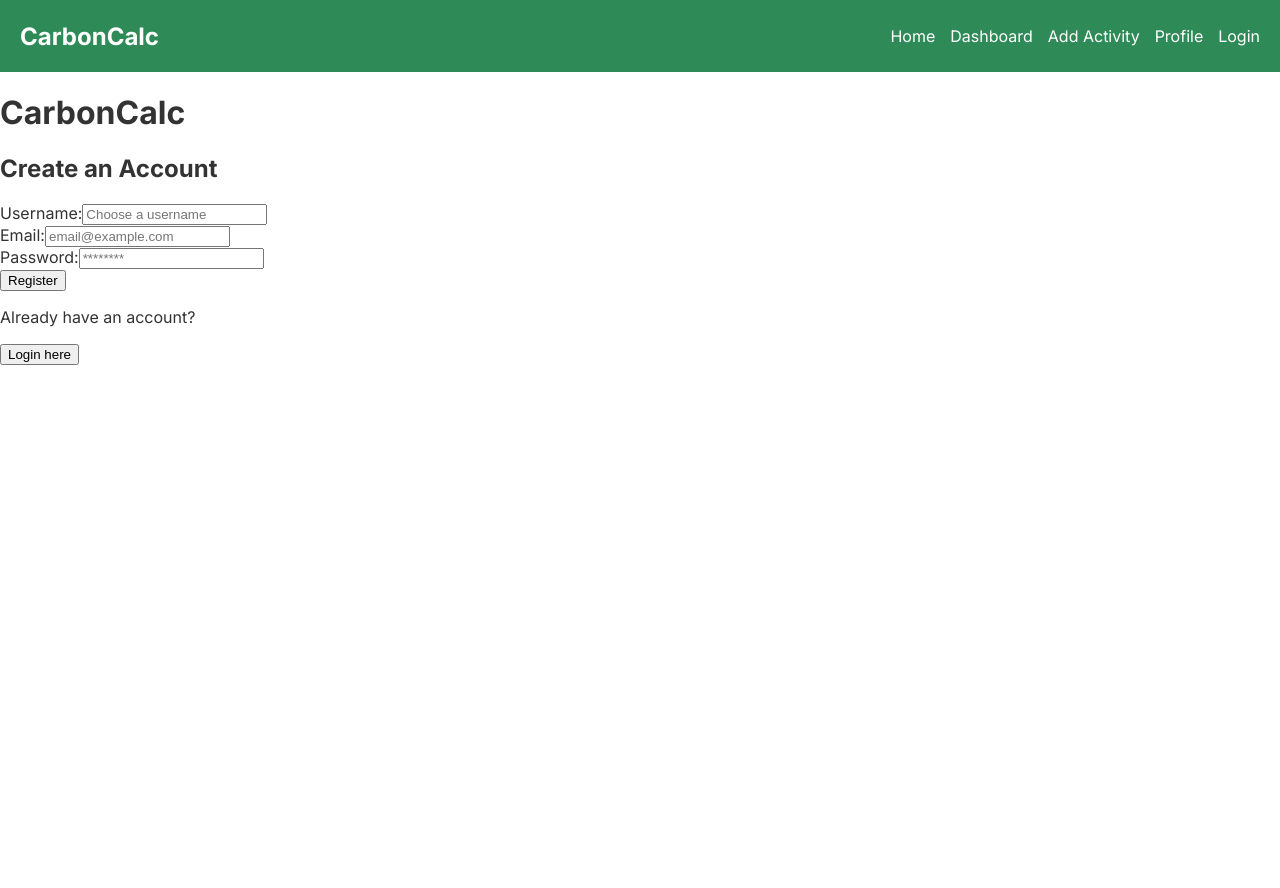
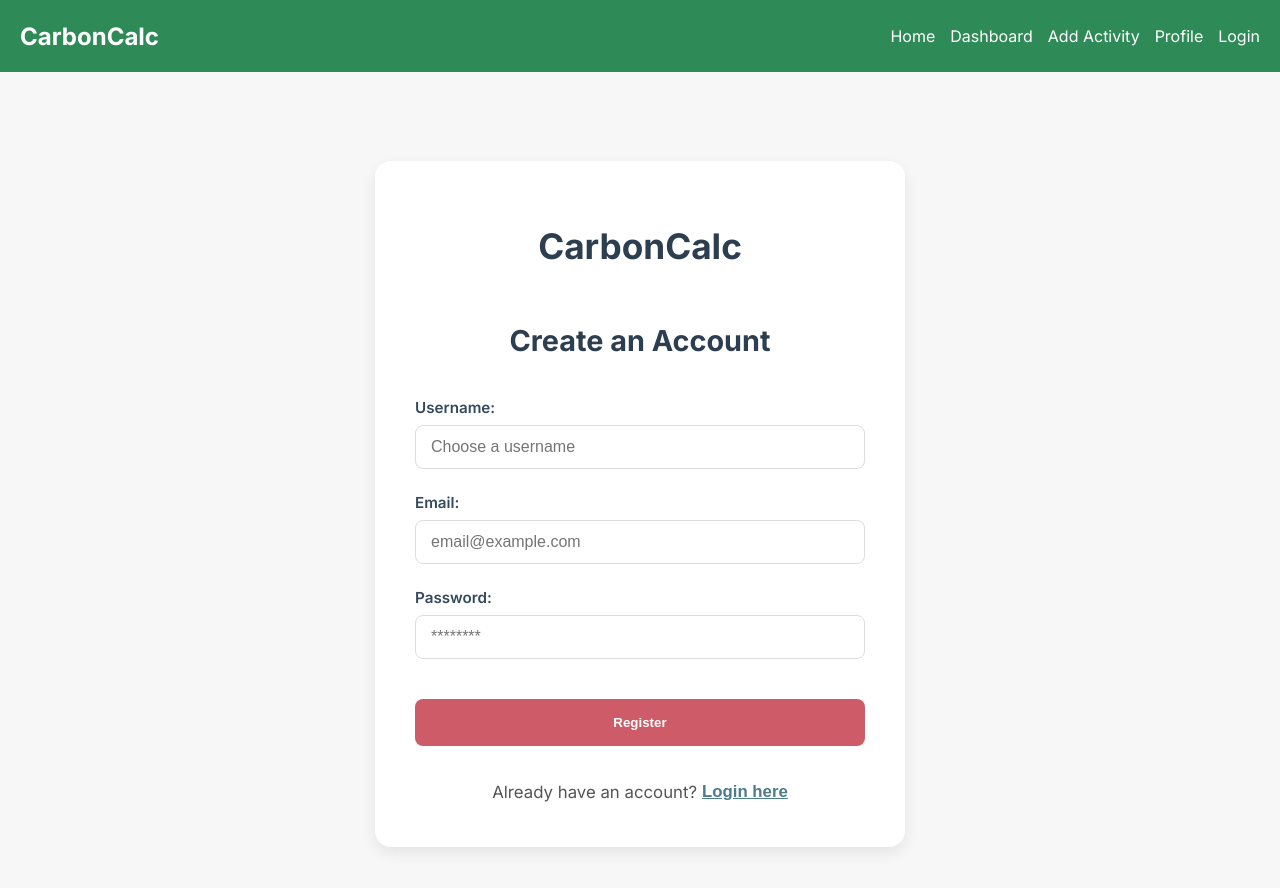
Before and after one commit to sdg877/carbon_calculator_fe, a Next.js app: page /identity in a window 1280 px wide. Both pictures are taken after a click on the button "Register here". Shown: the top 888 px of the page. Before the commit the page ends 800 px from the top, so only its background shows below. Built offline with nearby package versions, Linux system fonts and the light colour scheme; no server answers.

Commit message:
Update to classnames for modern styling.

```diff
--- a/src/app/identity/page.jsx
+++ b/src/app/identity/page.jsx
@@ -122,14 +122,14 @@ export default function AuthPage() {
   };
 
   return (
-    <div className="auth-page-background">
-      <div className="auth-card">
-        <h1 className="auth-title">CarbonCalc</h1>
+    <div className="authContainer">
+      <div className="authCard">
+        <h1 className="authTitle">CarbonCalc</h1>
         {isLogin ? (
-          <form onSubmit={handleLogin} className="auth-form login-form">
-            <h2>Login to Your Account</h2>
+          <form onSubmit={handleLogin} className="authForm loginForm">
+            <h2 className="cardTitle">Login to Your Account</h2>
             {loginError && <p className="error">{loginError}</p>}
-            <div className="form-group">
+            <div className="formGroup">
               <label htmlFor="loginEmail">Email:</label>
               <input
                 id="loginEmail"
@@ -140,7 +140,7 @@ export default function AuthPage() {
                 required
               />
             </div>
-            <div className="form-group">
+            <div className="formGroup">
               <label htmlFor="loginPassword">Password:</label>
               <input
                 id="loginPassword"
@@ -151,26 +151,30 @@ export default function AuthPage() {
                 required
               />
             </div>
-            <button type="submit" className="primary-button">
+            <button type="submit" className="ctaButton">
               Login
             </button>
-            <div className="toggle-container">
-              <p>Don't have an account?</p>
+            <div className="toggleContainer">
+              <p className="paragraph">Don't have an account?</p>
               <button
                 type="button"
                 onClick={() => setIsLogin(false)}
-                className="toggle-button"
+                className="toggleButton"
               >
                 Register here
               </button>
             </div>
           </form>
         ) : (
-          <form onSubmit={handleRegister} className="auth-form register-form">
-            <h2>Create an Account</h2>
+          <form onSubmit={handleRegister} className="authForm registerForm">
+            <h2 className="cardTitle">Create an Account</h2>
             {registerError && <p className="error">{registerError}</p>}
-            {registerSuccess && <p className="success">{registerSuccess}</p>}
-            <div className="form-group">
+            {registerSuccess && (
+              <p className="success">
+                Registration successful! You are now logged in.
+              </p>
+            )}
+            <div className="formGroup">
               <label htmlFor="registerUsername">Username:</label>
               <input
                 id="registerUsername"
@@ -181,7 +185,7 @@ export default function AuthPage() {
                 required
               />
             </div>
-            <div className="form-group">
+            <div className="formGroup">
               <label htmlFor="registerEmail">Email:</label>
               <input
                 id="registerEmail"
@@ -192,7 +196,7 @@ export default function AuthPage() {
                 required
               />
             </div>
-            <div className="form-group">
+            <div className="formGroup">
               <label htmlFor="registerPassword">Password:</label>
               <input
                 id="registerPassword"
@@ -203,15 +207,15 @@ export default function AuthPage() {
                 required
               />
             </div>
-            <button type="submit" className="primary-button">
+            <button type="submit" className="ctaButton">
               Register
             </button>
-            <div className="toggle-container">
-              <p>Already have an account?</p>
+            <div className="toggleContainer">
+              <p className="paragraph">Already have an account?</p>
               <button
                 type="button"
                 onClick={() => setIsLogin(true)}
-                className="toggle-button"
+                className="toggleButton"
               >
                 Login here
               </button>
```
